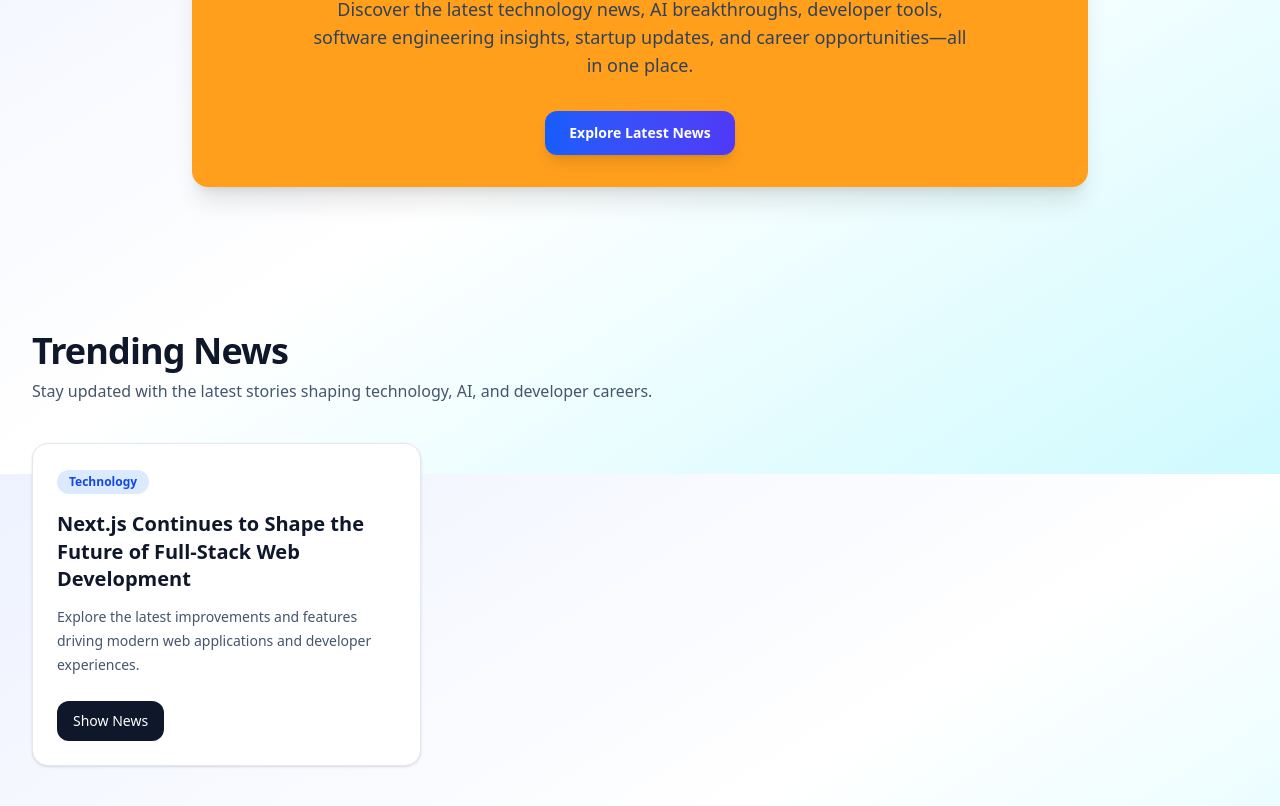
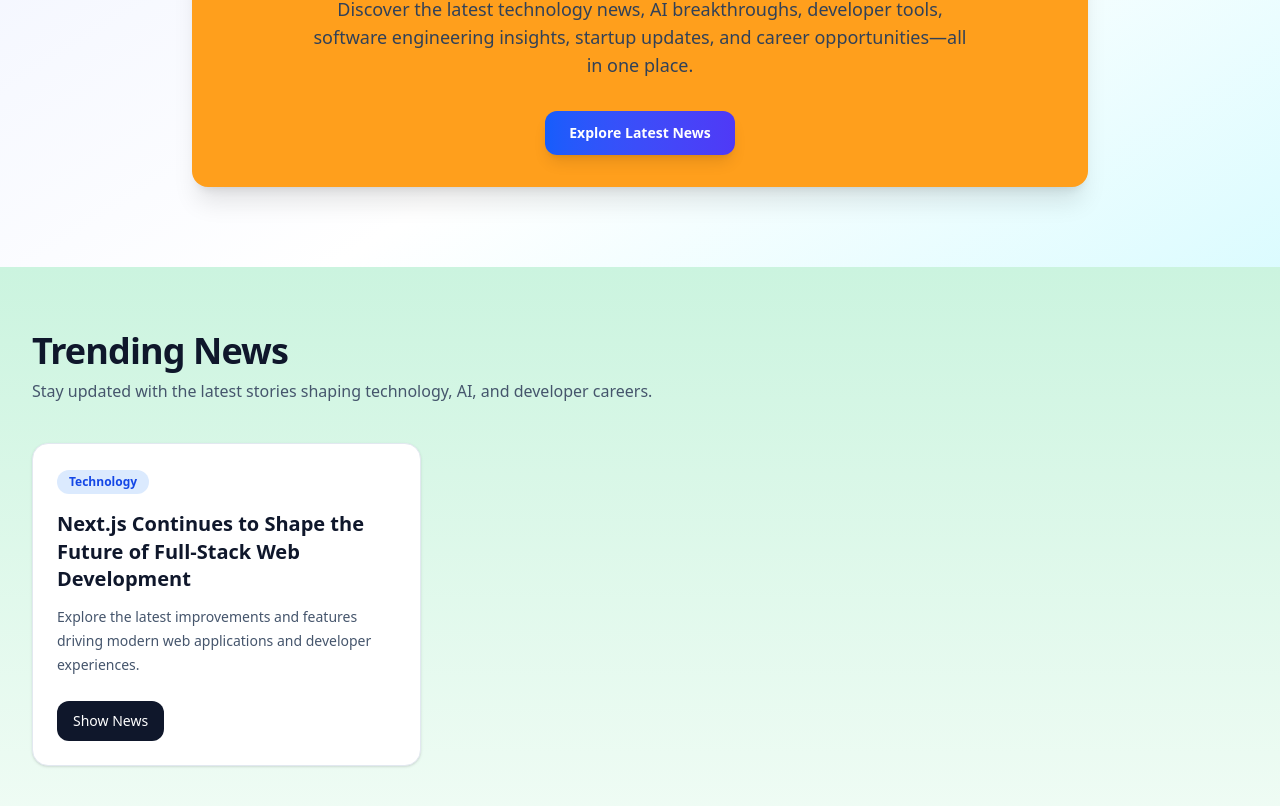
Before and after one commit to raushan-sinha/devdigest, a Next.js app: page / in a window 1280 px wide. Shown: the part 326-1132 px from the top of the page. Built offline with nearby package versions, Linux system fonts and the light colour scheme.

Commit message:
Added bg-gradients

```diff
--- a/components/pages/home/sections/TrendingNews.tsx
+++ b/components/pages/home/sections/TrendingNews.tsx
@@ -2,7 +2,7 @@ import Link from "next/link";
 
 export default function TrendingNews() {
     return (
-        <section className="px-4 py-16 sm:px-6 lg:px-8">
+        <section className="px-4 py-16 sm:px-6 lg:px-8 bg-gradient-to-b from-[#cbf4df] to-[#f0fcf5]">
             <div className="mx-auto max-w-7xl">
                 <div className="mb-10 flex items-center justify-between">
                     <div>
```
